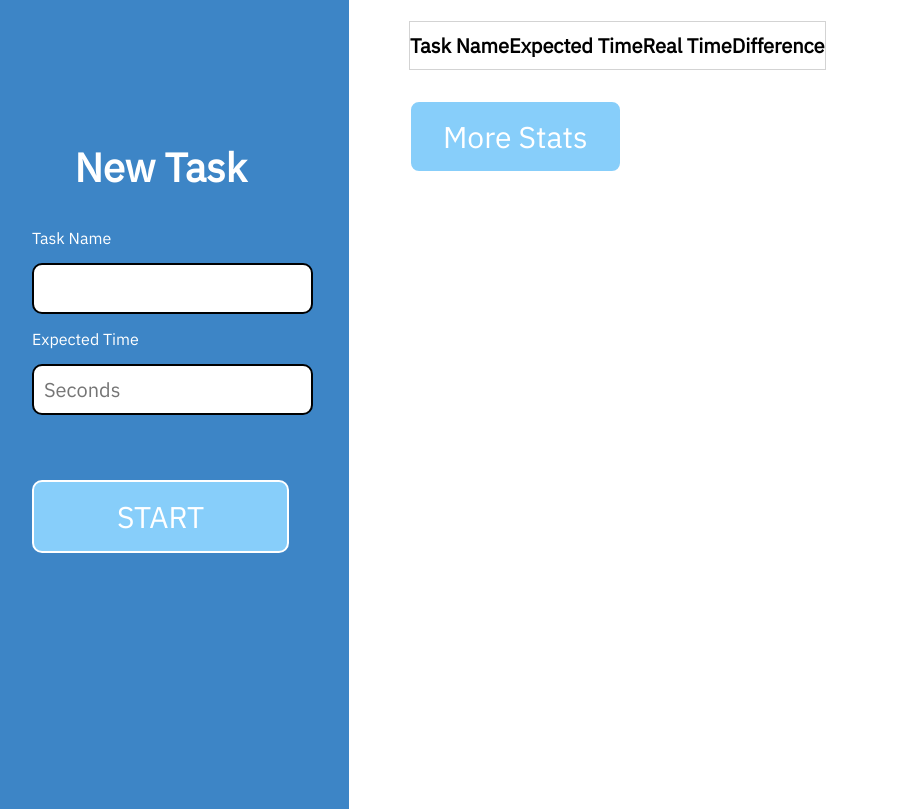
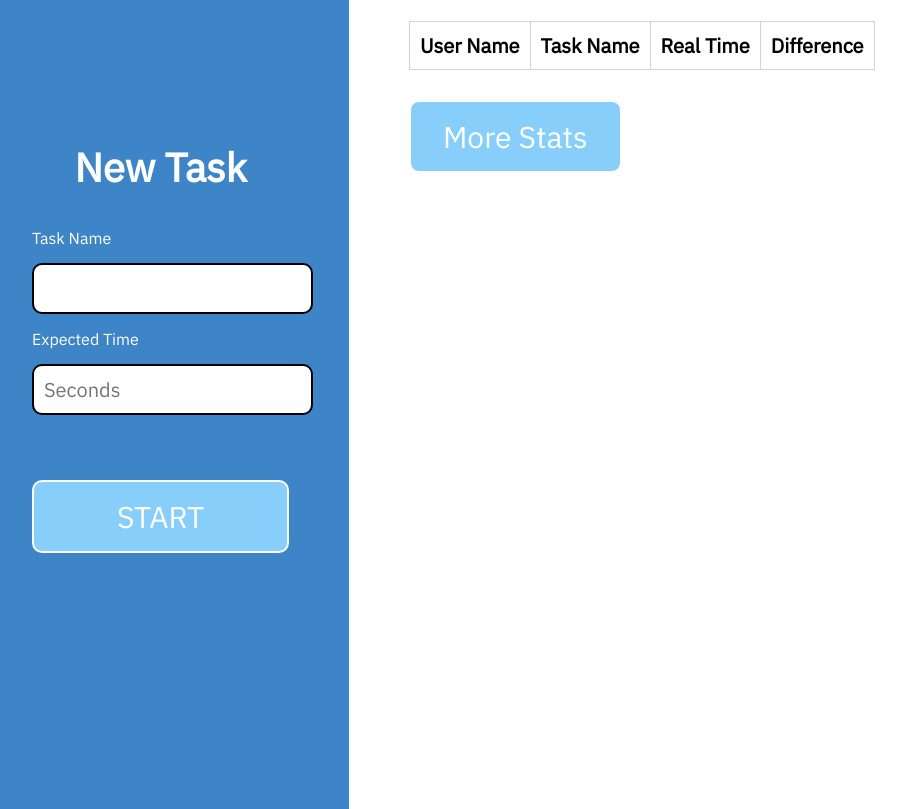
Before and after one commit to bennnyhin/Real-Study-Time, a Flask app: page /landing in a window 1280 px wide. Shown: the part 111-920 px from the top of the page, without its empty margins (28-934 px from the left). Run offline with Flask 2, Linux system fonts and the light colour scheme; a user stored in the database is signed in; data comes from the database, SQL or seed files in the repository; lists and menus that the app fills with data are empty.

Commit message:
Update landing.html

```diff
--- a/templates/landing.html
+++ b/templates/landing.html
@@ -129,7 +129,7 @@
                 border:1px solid lightgray;
             }
 
-            table td{
+            table td, table th{
                 border:1px solid lightgray;
                 padding: 10px;
             }
@@ -179,8 +179,8 @@
                 <h2>History</h2>
                 <table style="width: 100%">
                     <tr class="header">
+                        <th>User Name</th>
                         <th>Task Name</th>
-                        <th>Expected Time</th>
                         <th>Real Time</th>
                         <th>Difference</th>
                     </tr>
@@ -195,7 +195,7 @@
                 </table>
             </div>
             <div>
-                <button class="stats" href="https://real-times.herokuapp.com/stats">More Stats</button>
+                <a href="https://real-times.herokuapp.com/stats"><button class="stats" href="https://real-times.herokuapp.com/stats">More Stats</button></a>
             </div>
         </div>
     </body>
```
